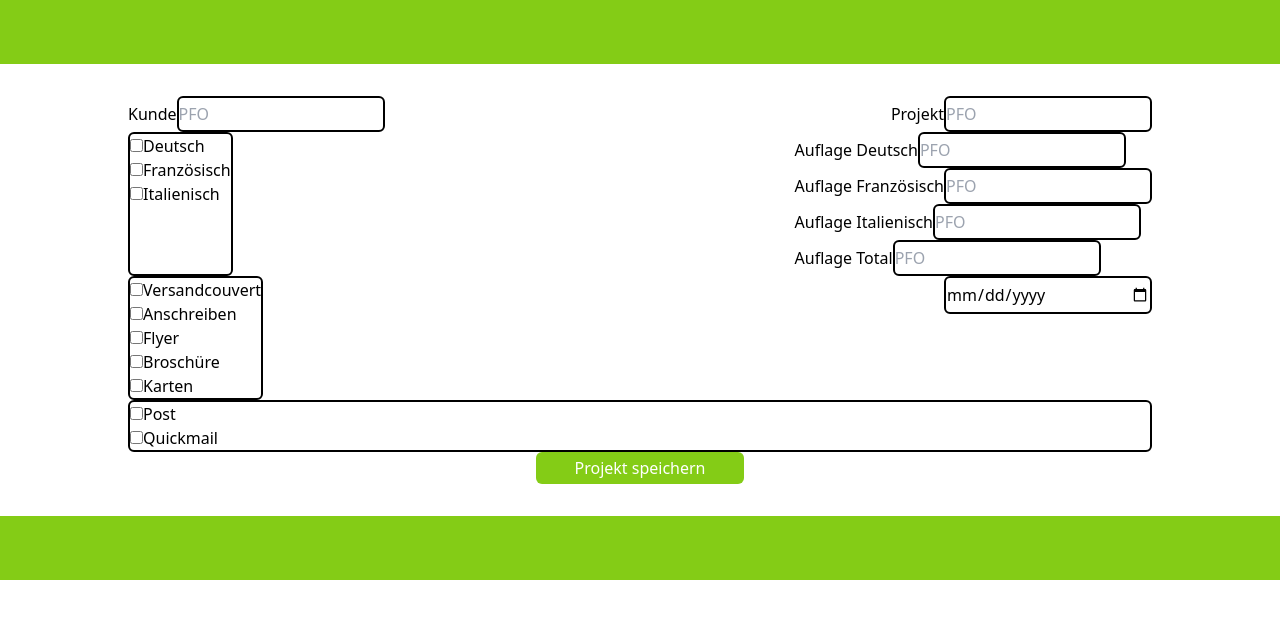
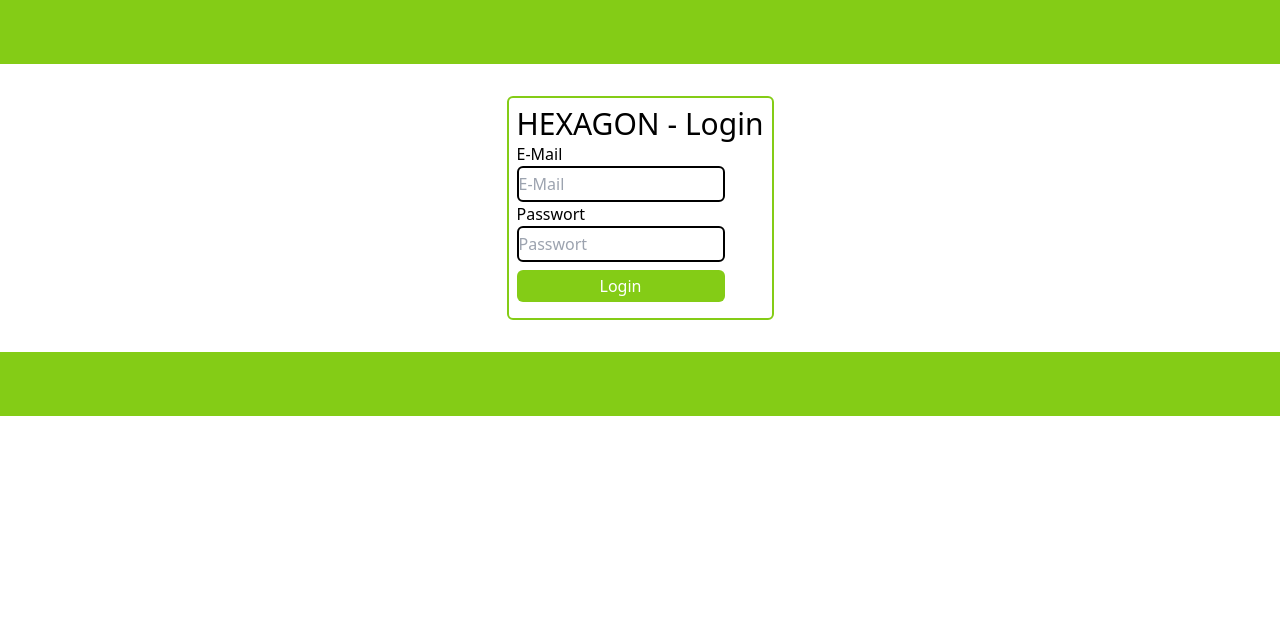
Before and after one commit to Stephan-Habermacher/hexagon_frontend, a React (Vite) app: page / in a window 1280 px wide. Shown: the top 618 px of the page. Built offline with nearby package versions, Linux system fonts and the light colour scheme.

Commit message:
Implement LoginView

```diff
--- a/src/App.tsx
+++ b/src/App.tsx
@@ -1,9 +1,9 @@
 import Button from "./components/Button";
-import InputField from "./components/InputField";
+import LoginView from "./views/LoginView";
 import ProjectView from "./views/ProjectView";
 
 function App() {
-  return <ProjectView />;
+  return <LoginView />;
 }
 
 export default App;
--- a/src/components/Button.tsx
+++ b/src/components/Button.tsx
@@ -2,7 +2,10 @@ import React from "react";
 
 function Button({ text }: { text: string }) {
   return (
-    <button className="py-1 w-52 text-white text-base  bg-lime-500 rounded-md">
+    <button
+      value="text"
+      className="py-1 my-2 w-52 text-white text-base bg-lime-500 rounded-md"
+    >
       {text}
     </button>
   );
--- a/src/components/CheckboxField.tsx
+++ b/src/components/CheckboxField.tsx
@@ -3,7 +3,7 @@ import React from "react";
 function CheckboxField({ name }: { name: string }) {
   return (
     <label className="text-base">
-      <input type="checkbox"></input>
+      <input type="checkbox" className="text-base"></input>
       {name}
     </label>
   );
--- a/src/components/Datepicker.tsx
+++ b/src/components/Datepicker.tsx
@@ -4,7 +4,7 @@ function Datepicker() {
   return (
     <input
       type="date"
-      className="py-1 w-52 border-solid border-2 border-black rounded-md"
+      className="py-1 w-52 text-base border-solid border-2 border-black rounded-md"
     />
   );
 }
--- a/src/components/InputField.tsx
+++ b/src/components/InputField.tsx
@@ -1,15 +1,21 @@
 import React from "react";
 
-const InputField = ({ text }: { text: string }) => {
+const InputField = ({
+  text,
+  isPassword,
+}: {
+  text: string;
+  isPassword?: boolean;
+}) => {
   return (
-    <label className="text-base">
-      {text}
+    <>
+      <label className="text-base justify-start">{text}</label>
       <input
-        type="text"
-        placeholder="PFO"
-        className="py-1 w-52 border-solid border-2 border-black rounded-md"
+        type={isPassword ? "password" : "text"}
+        placeholder={text}
+        className="py-1 w-52 text-base border-solid border-2 border-black rounded-md justify-end"
       />
-    </label>
+    </>
   );
 };
 
--- /dev/null
+++ b/src/components/SelectField.tsx
@@ -0,0 +1,12 @@
+import React from "react";
+
+const SelectField = () => {
+  return (
+    <select className="py-1 w-52 text-base border-solid border-2 border-black rounded-md">
+      <option className="text-base">M+C Mail GmbH</option>
+      <option className="text-base">Speed Mail Service AG</option>
+    </select>
+  );
+};
+
+export default SelectField;
--- /dev/null
+++ b/src/components/Title.tsx
@@ -0,0 +1,7 @@
+import React from "react";
+
+function Title({ text }: { text: string }) {
+  return <h3 className="my- text-3xl ">{text}</h3>;
+}
+
+export default Title;
--- /dev/null
+++ b/src/views/LoginView.tsx
@@ -0,0 +1,25 @@
+import React from "react";
+import InputField from "../components/InputField";
+import Header from "../components/Header";
+import Footer from "../components/Footer";
+import Title from "../components/Title";
+import Button from "../components/Button";
+
+const LoginView = () => {
+  return (
+    <>
+      <Header />
+      <div className="max-w-screen-lg mx-auto flex justify-center">
+        <div className="flex flex-col p-2  border-solid border-2 border-lime-500 rounded-md">
+          <Title text="HEXAGON - Login" />
+          <InputField text="E-Mail" />
+          <InputField text="Passwort" isPassword />
+          <Button text="Login" />
+        </div>
+      </div>
+      <Footer />
+    </>
+  );
+};
+
+export default LoginView;
--- a/src/views/ProjectView.tsx
+++ b/src/views/ProjectView.tsx
@@ -5,17 +5,19 @@ import Header from "../components/Header";
 import CheckboxField from "../components/CheckboxField";
 import Footer from "../components/Footer";
 import Datepicker from "../components/Datepicker";
+import SelectField from "../components/SelectField";
 
 function ProjectView() {
   return (
-    <>
+    <div className="h-screen flex flex-col">
       <Header />
-      <div className="max-w-screen-lg mx-auto">
+      <div className="max-w-screen-lg mx-auto flex-1">
         <div className="flex justify-between">
           <InputField text="Kunde" />
           <InputField text="Projekt" />
         </div>
-        <div className="flex flex-row justify-between ">
+
+        <div className="flex justify-between ">
           <div className="flex flex-col border-solid border-2 border-black rounded-md">
             <CheckboxField name="Deutsch" />
             <CheckboxField name="Französisch" />
@@ -28,7 +30,8 @@ function ProjectView() {
             <InputField text="Auflage Total" />
           </div>
         </div>
-        <div className="flex flex-row justify-between">
+
+        <div className="flex justify-between">
           <div className="flex flex-col border-solid border-2 border-black rounded-md">
             <CheckboxField name="Versandcouvert" />
             <CheckboxField name="Anschreiben" />
@@ -40,16 +43,23 @@ function ProjectView() {
             <Datepicker />
           </div>
         </div>
-        <div className="flex flex-col border-solid border-2 border-black rounded-md">
-          <CheckboxField name="Post" />
-          <CheckboxField name="Quickmail" />
+
+        <div className="flex justify-between">
+          <div className="flex flex-col border-solid border-2 border-black rounded-md">
+            <CheckboxField name="Post" />
+            <CheckboxField name="Quickmail" />
+          </div>
+          <div>
+            <SelectField />
+          </div>
         </div>
+
         <div className="flex justify-center">
           <Button text="Projekt speichern" />
         </div>
       </div>
       <Footer />
-    </>
+    </div>
   );
 }
 
```
Also changed, not shown: src/views/OuterenvelopeView.tsx (added).
